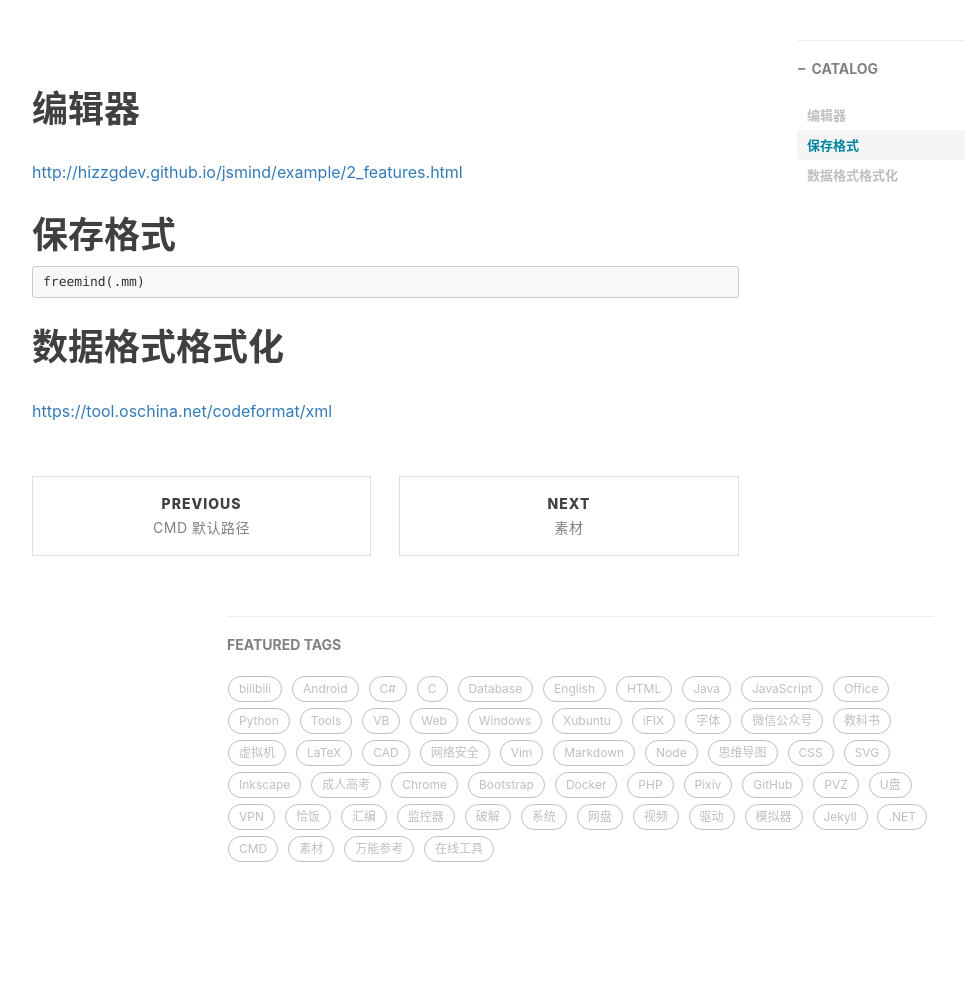
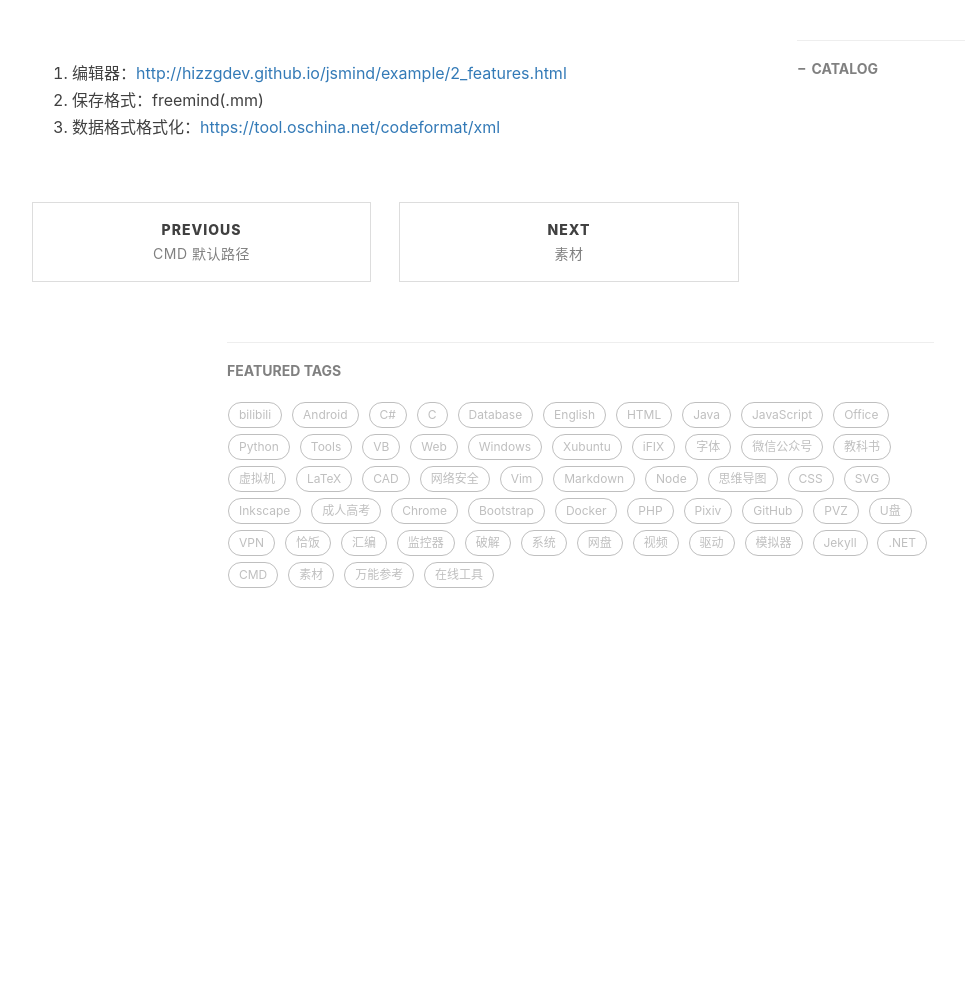
Before and after one commit to yiyutouxin/tangle5500.github.io, a Jekyll site: the page built from _posts/2020-7-3-思维导图-jsMind-编辑器.md, in a window 1280 px wide. Shown: the part 457-1463 px from the top of the page, without its empty margins (38-1003 px from the left). Built offline with Jekyll 4.4.1, drawn with Linux system fonts in a browser that asks for light colours; nearby versions of some CDN libraries; comment, search, counter and statistics services are not loaded; after the commit the page ends 1189 px from its top, so only the background shows below that; some of the changed lines change nothing that is shown.

Commit message:
Update 2020-7-3-思维导图-jsMind-编辑器.md

````diff
--- a/_posts/2020-7-3-思维导图-jsMind-编辑器.md
+++ b/_posts/2020-7-3-思维导图-jsMind-编辑器.md
@@ -11,16 +11,6 @@
     - 思维导图
 ---
 
-# 编辑器
-
-<http://hizzgdev.github.io/jsmind/example/2_features.html>
-
-# 保存格式
-
-```
-freemind(.mm)
-```
-
-# 数据格式格式化
-
-<https://tool.oschina.net/codeformat/xml>
+0. 编辑器：<http://hizzgdev.github.io/jsmind/example/2_features.html>
+0. 保存格式：freemind(.mm)
+0. 数据格式格式化：<https://tool.oschina.net/codeformat/xml>
````
